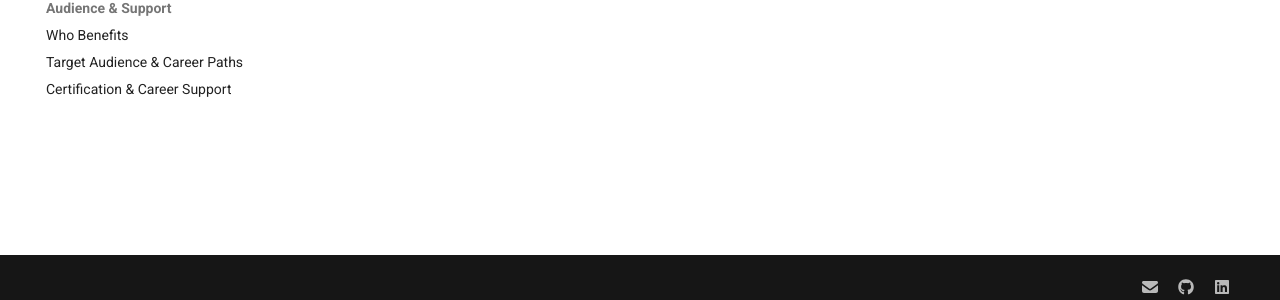
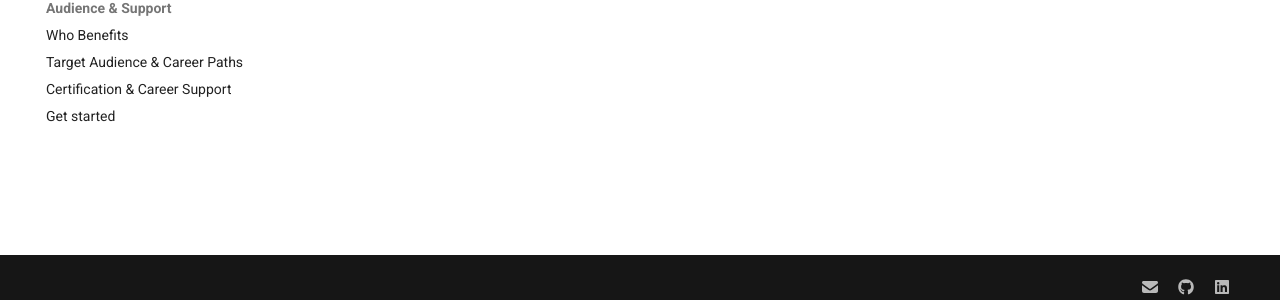
Before and after one commit to Merilynn-64/Botshare_document, an MkDocs documentation site: the page built from docs/overview.md, in a window 1280 px wide. Shown: the part 581-881 px from the top of the page. Built offline with MkDocs 1.6.1 and Material for MkDocs 9.7.7, drawn with Linux system fonts in a browser that asks for light colours.

Commit message:
Update mkdocs.yml

```diff
--- a/mkdocs.yml
+++ b/mkdocs.yml
@@ -61,6 +61,7 @@ nav:
           - Who Benefits: who-benefits.md
           - Target Audience & Career Paths: target-audience-career-paths.md
           - Certification & Career Support: certification-career-support.md
+          - Get started: get-started-now.md
 
 
   - Start Now:
```
